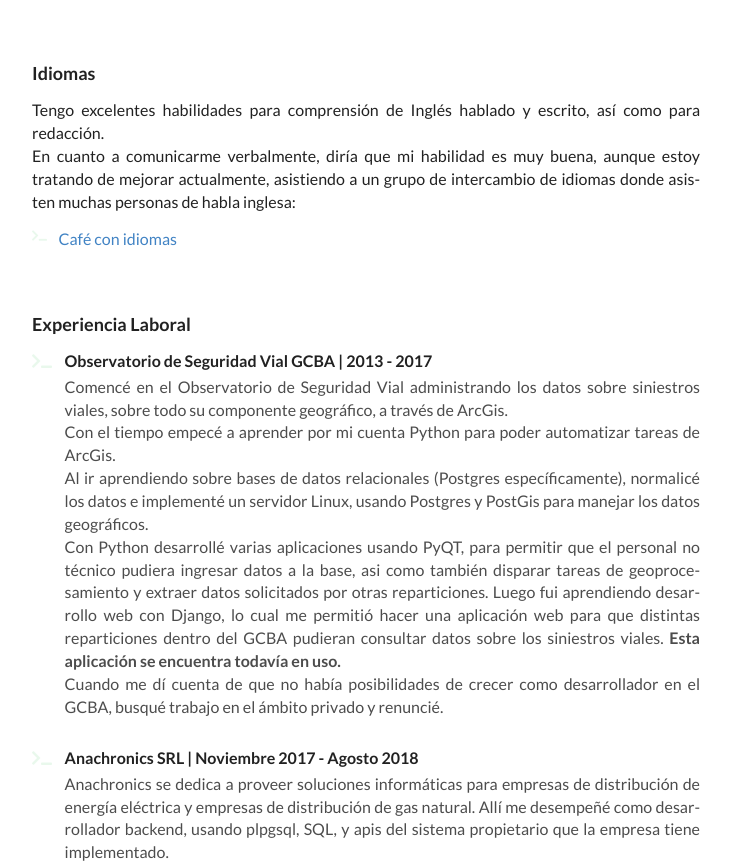
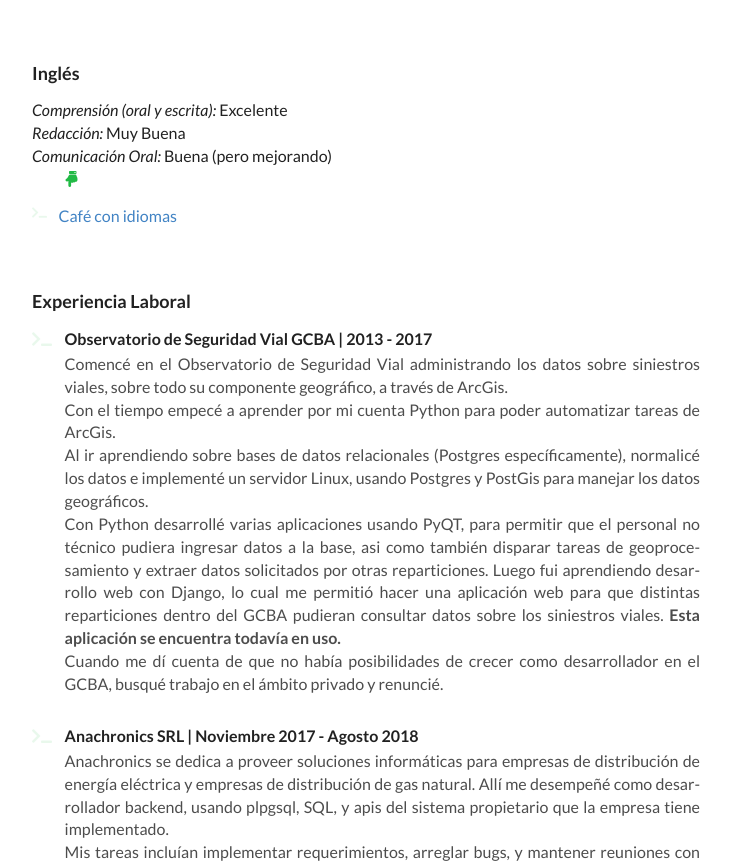
Before and after one commit to IvanBodnar/ivanbodnar.github.io, a website: page index.html in a window 1280 px wide. Shown: the part 1047-1909 px from the top of the page, without its empty margins (274-1005 px from the left). Drawn offline with Linux system fonts and the light colour scheme.

Commit message:
Ajustes en idiomas -> el título cambia a ingés y se divide en comprensión redacción y comunicación oral

```diff
--- a/css/main.css
+++ b/css/main.css
@@ -36,6 +36,10 @@ p.sangria {
     text-indent: 5px;
 }
 
+i.hand {
+    transform: translateX(30px);
+}
+
 #sticky-menu {
     position: fixed;
     z-index: 10;
--- a/index.html
+++ b/index.html
@@ -239,13 +239,12 @@
             <!--Cursos list end-->
             <br>
 
-            <h3>Idiomas</h3>
+            <h3>Inglés</h3>
             <p>
-                Tengo excelentes habilidades para comprensión de Inglés hablado y escrito, así como
-                para redacción. <br>
-                En cuanto a comunicarme verbalmente, diría que mi habilidad es muy buena, aunque estoy
-                tratando de mejorar actualmente, asistiendo a un grupo de intercambio de idiomas donde
-                asisten muchas personas de habla inglesa:
+                <i>Comprensión (oral y escrita):</i> Excelente <br>
+                <i>Redacción:</i> Muy Buena <br>
+                <i>Comunicación Oral:</i> Buena (pero mejorando) <br>
+                <i class="hand point down green icon"></i>
             </p>
             <div class="ui list">
                 <div class="item">
```
